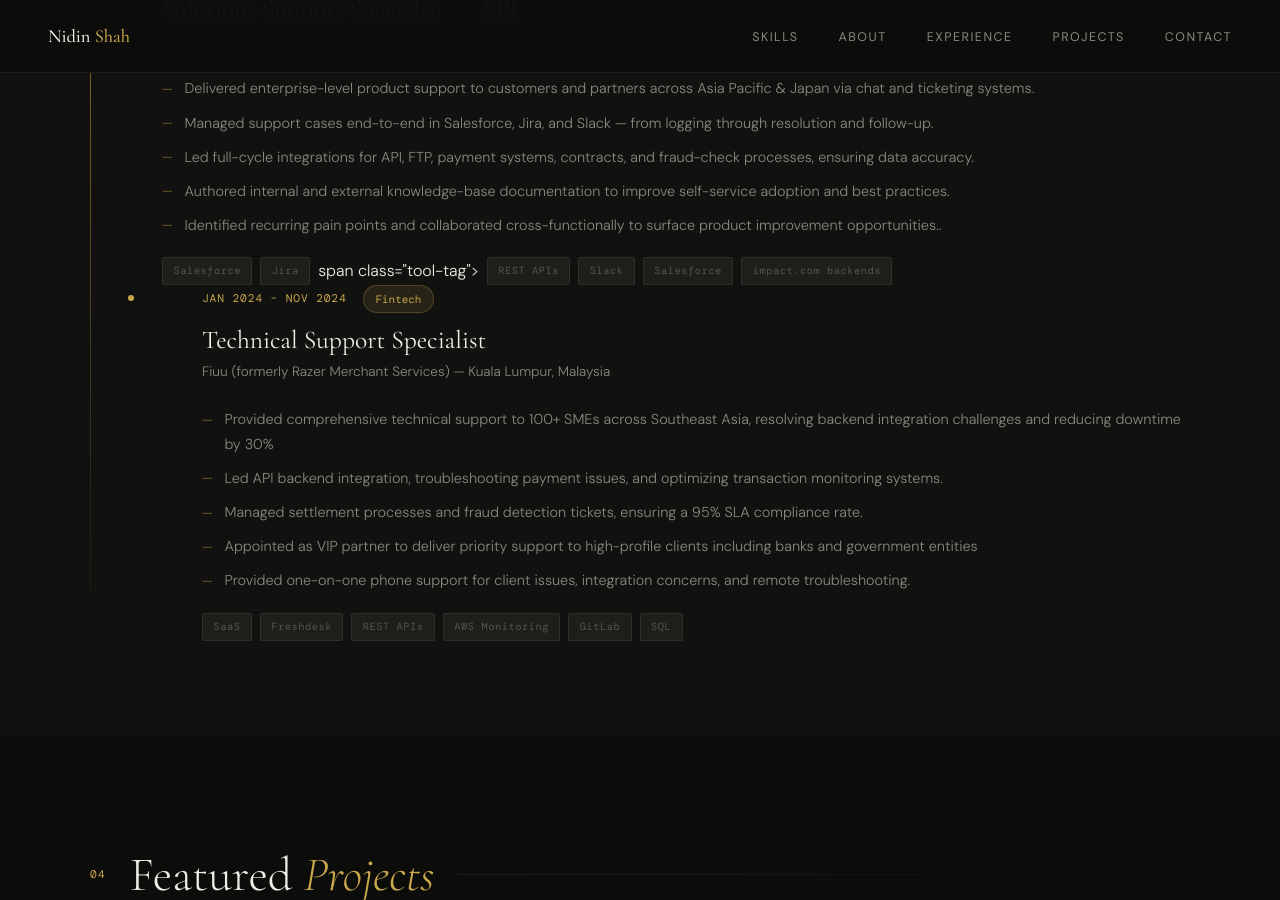
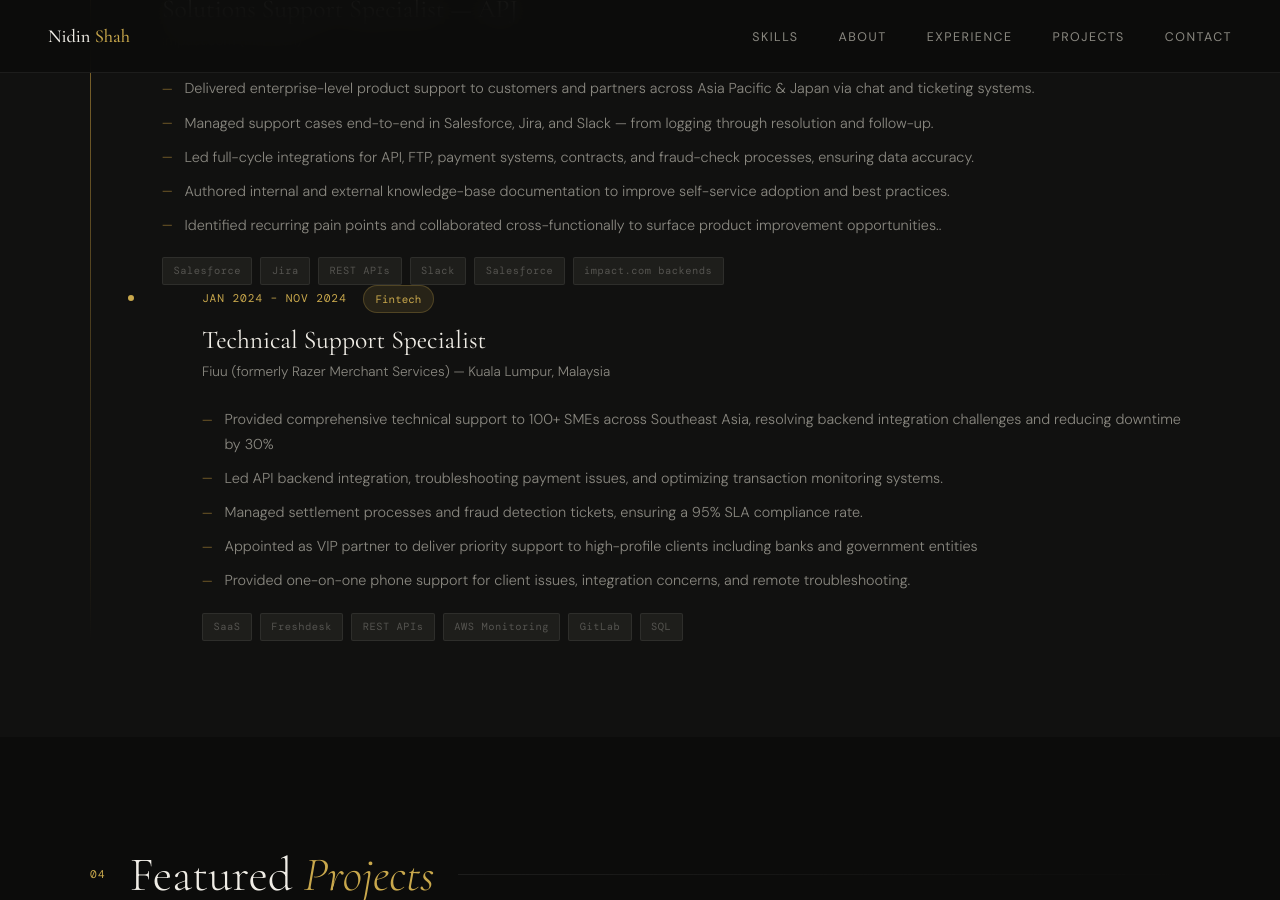
Before and after one commit to nidinshah/nidinshah.github.io, a Jekyll site: the page index.html, which Jekyll copies as it is, in a window 1280 px wide and 900 px high, scrolled down 2513 px. Built offline with Jekyll 4.4.1, drawn with Linux system fonts in a browser that asks for light colours.

Commit message:
Update index.html

```diff
--- a/index.html
+++ b/index.html
@@ -272,7 +272,7 @@
           <li>Authored internal and external knowledge-base documentation to improve self-service adoption and best practices.</li>
           <li>Identified recurring pain points and collaborated cross-functionally to surface product improvement opportunities..</li>
         </ul>
-        <div class="tools-list"><span class="tool-tag">Salesforce</span><span class="tool-tag">Jira</span>span class="tool-tag"><span class="tool-tag">REST APIs</span><span class="tool-tag">Slack</span><span class="tool-tag">Salesforce</span><span class="tool-tag">impact.com backends</span>
+        <div class="tools-list"><span class="tool-tag">Salesforce</span><span class="tool-tag">Jira</span><span class="tool-tag">REST APIs</span><span class="tool-tag">Slack</span><span class="tool-tag">Salesforce</span><span class="tool-tag">impact.com backends</span>
       </div>
       <div class="timeline-item reveal reveal-delay-2">
         <div class="timeline-dot"></div>
```
